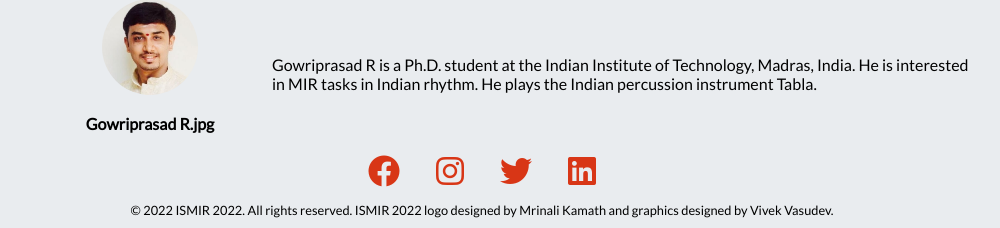
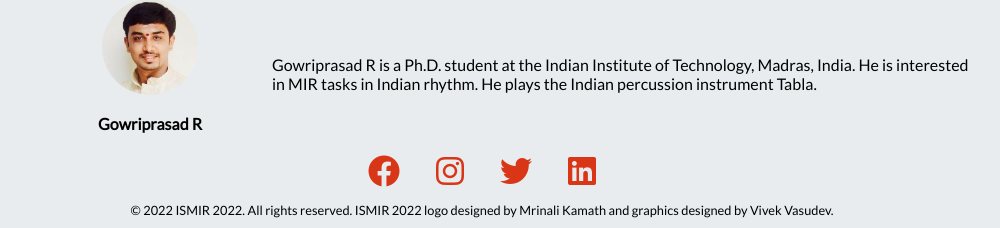
Before and after one commit to ismir2022/ismir2022.github.io, a Jekyll site: the page built from team.md, in a window 1280 px wide and 900 px high, scrolled down 2866 px. Shown: the part 669-897 px from the top of the window, without its empty margins (158-1158 px from the left). Built offline with Jekyll 4.4.1, drawn with Linux system fonts in a browser that asks for light colours; nearby versions of some CDN libraries.

Commit message:
Spelling Correction

```diff
--- a/team.md
+++ b/team.md
@@ -20,7 +20,7 @@ title: International Society for Music Information Retrieval
     <tr>
         <td class="avatarbox">
             <img src="assets\volunteers\gowriprasad-r.jpg" alt="Avatar" class="avatar">
-            <p class = "avatarname">Gowriprasad R.jpg</p>
+            <p class = "avatarname">Gowriprasad R</p>
         </td>
         <td class="volunteerinfo">
             <p>Gowriprasad R is a Ph.D. student at the Indian Institute of Technology, Madras, India. He is interested in MIR tasks in Indian rhythm. He plays the Indian percussion instrument Tabla.</p>
```
